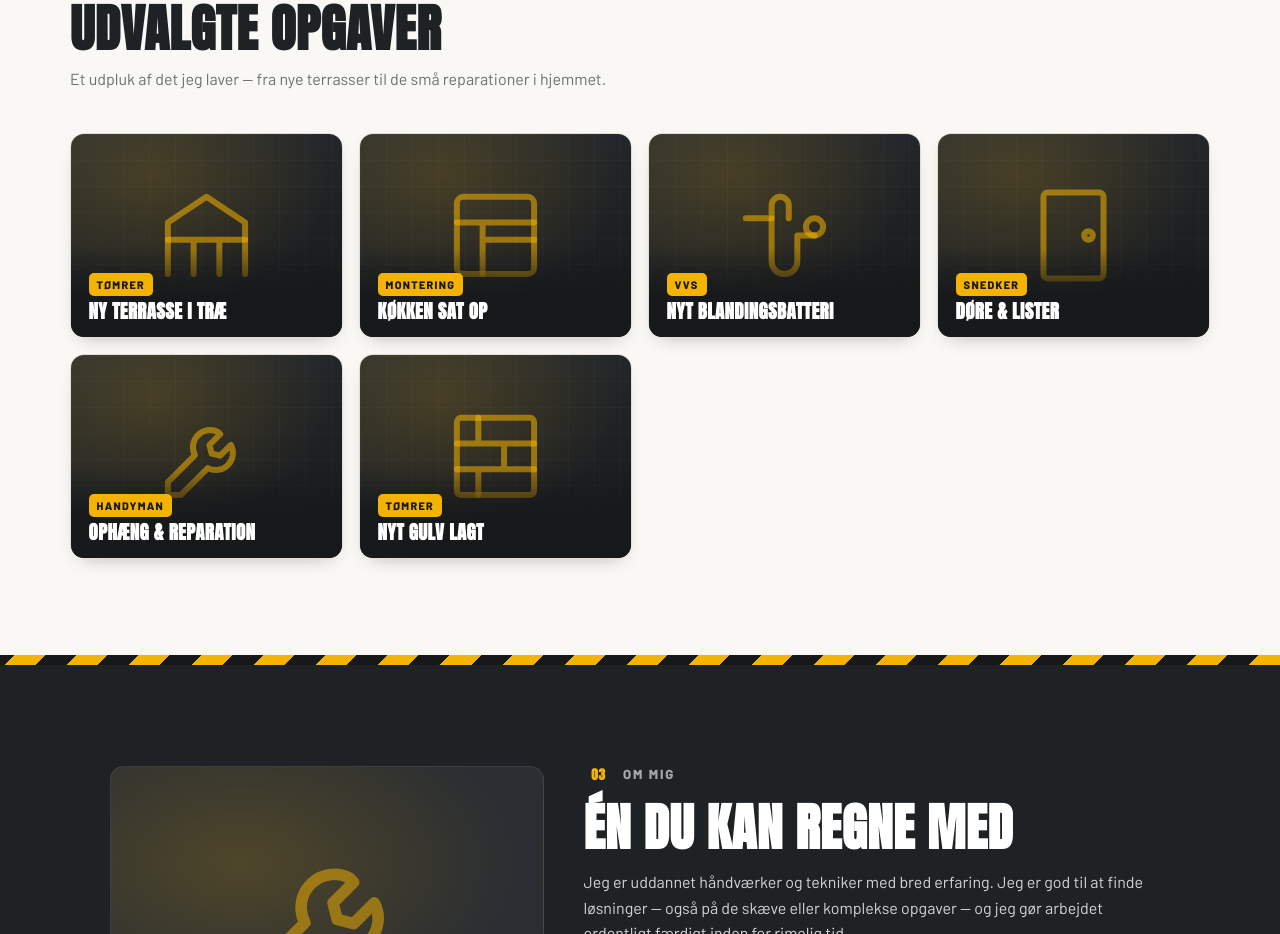
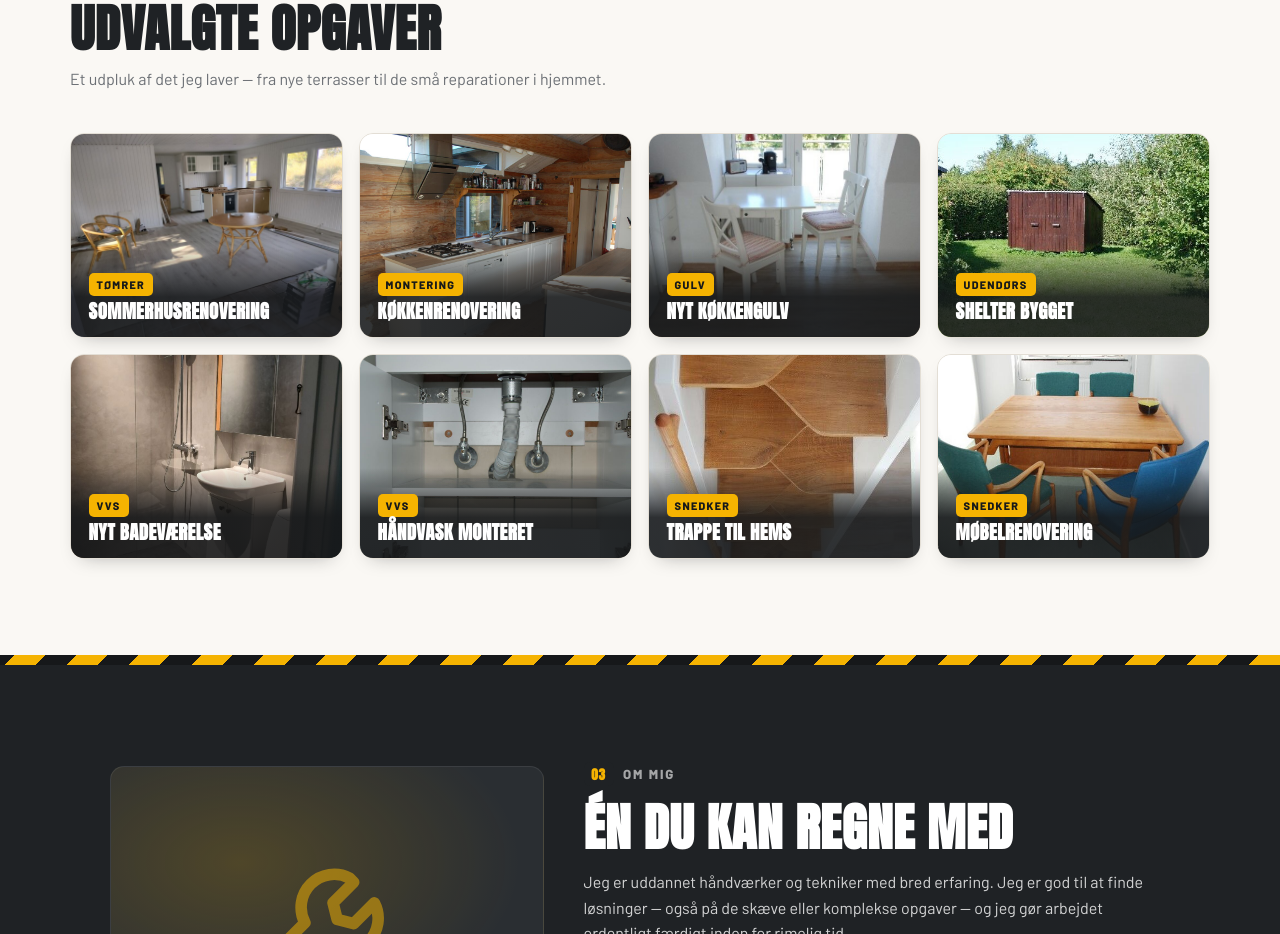
Before and after one commit to Mpfv2/handyman-aalborg, a plain HTML site: page index.html in a window 1280 px wide. Shown: the part 1737-2671 px from the top of the page. Drawn offline with Linux system fonts and the light colour scheme.

Commit message:
Use real project photos in gallery; remove topbar call button on mobile

```diff
--- a/index.html
+++ b/index.html
@@ -139,45 +139,43 @@
 
       <div class="work__grid">
         <article class="work__item reveal">
-          <div class="work__ph" data-cat="terrasse" aria-hidden="true">
-            <svg viewBox="0 0 24 24" fill="none" stroke="currentColor" stroke-width="1.4" stroke-linecap="round" stroke-linejoin="round"><path d="M3 21V9l9-6 9 6v12"/><path d="M3 13h18M9 21V13M15 21V13"/></svg>
-          </div>
-          <div class="work__cap"><span class="work__tag">Tømrer</span><h3>Ny terrasse i træ</h3></div>
+          <img class="work__img" src="billeder/sommerhus.jpg" alt="Sommerhusrenovering udført af Handyman Aalborg" loading="lazy" />
+          <div class="work__cap"><span class="work__tag">Tømrer</span><h3>Sommerhusrenovering</h3></div>
         </article>
 
         <article class="work__item reveal" style="--d:.08s">
-          <div class="work__ph" data-cat="koekken" aria-hidden="true">
-            <svg viewBox="0 0 24 24" fill="none" stroke="currentColor" stroke-width="1.4" stroke-linecap="round" stroke-linejoin="round"><rect x="3" y="3" width="18" height="18" rx="1.5"/><path d="M3 9h18M9 9v12M9 13h12"/></svg>
-          </div>
-          <div class="work__cap"><span class="work__tag">Montering</span><h3>Køkken sat op</h3></div>
+          <img class="work__img" src="billeder/koekken.jpg" alt="Køkkenrenovering i Aalborg" loading="lazy" />
+          <div class="work__cap"><span class="work__tag">Montering</span><h3>Køkkenrenovering</h3></div>
         </article>
 
         <article class="work__item reveal" style="--d:.16s">
-          <div class="work__ph" data-cat="vvs" aria-hidden="true">
-            <svg viewBox="0 0 24 24" fill="none" stroke="currentColor" stroke-width="1.4" stroke-linecap="round" stroke-linejoin="round"><path d="M3 8h6V5a2 2 0 0 1 2-2h0a2 2 0 0 1 2 2v3"/><path d="M9 8v10a3 3 0 0 0 3 3h0a3 3 0 0 0 3-3v-6h4"/><circle cx="19" cy="10" r="2"/></svg>
-          </div>
-          <div class="work__cap"><span class="work__tag">VVS</span><h3>Nyt blandingsbatteri</h3></div>
+          <img class="work__img" src="billeder/koekkengulv.jpg" alt="Lægning af nyt køkkengulv" loading="lazy" />
+          <div class="work__cap"><span class="work__tag">Gulv</span><h3>Nyt køkkengulv</h3></div>
         </article>
 
         <article class="work__item reveal" style="--d:.04s">
-          <div class="work__ph" data-cat="doere" aria-hidden="true">
-            <svg viewBox="0 0 24 24" fill="none" stroke="currentColor" stroke-width="1.4" stroke-linecap="round" stroke-linejoin="round"><rect x="5" y="2" width="14" height="20" rx="1"/><circle cx="15.5" cy="12" r="1"/></svg>
-          </div>
-          <div class="work__cap"><span class="work__tag">Snedker</span><h3>Døre &amp; lister</h3></div>
+          <img class="work__img" src="billeder/shelter.jpg" alt="Bygning af shelter i træ" loading="lazy" />
+          <div class="work__cap"><span class="work__tag">Udendørs</span><h3>Shelter bygget</h3></div>
         </article>
 
         <article class="work__item reveal" style="--d:.12s">
-          <div class="work__ph" data-cat="ophaeng" aria-hidden="true">
-            <svg viewBox="0 0 24 24" fill="none" stroke="currentColor" stroke-width="1.4" stroke-linecap="round" stroke-linejoin="round"><path d="M14.7 6.3a4 4 0 0 0-5.4 5.4L3 18v3h3l6.3-6.3a4 4 0 0 0 5.4-5.4l-2.5 2.5-2-.5-.5-2 2.5-2.5z"/></svg>
-          </div>
-          <div class="work__cap"><span class="work__tag">Handyman</span><h3>Ophæng &amp; reparation</h3></div>
+          <img class="work__img" src="billeder/badevaerelse.jpg" alt="Nyt badeværelse" loading="lazy" />
+          <div class="work__cap"><span class="work__tag">VVS</span><h3>Nyt badeværelse</h3></div>
         </article>
 
         <article class="work__item reveal" style="--d:.2s">
-          <div class="work__ph" data-cat="gulv" aria-hidden="true">
-            <svg viewBox="0 0 24 24" fill="none" stroke="currentColor" stroke-width="1.4" stroke-linecap="round" stroke-linejoin="round"><rect x="3" y="3" width="18" height="18" rx="1"/><path d="M3 9h18M3 15h18M8 3v6M14 9v6M8 15v6"/></svg>
-          </div>
-          <div class="work__cap"><span class="work__tag">Tømrer</span><h3>Nyt gulv lagt</h3></div>
+          <img class="work__img" src="billeder/haandvask.jpg" alt="Montering af håndvask" loading="lazy" />
+          <div class="work__cap"><span class="work__tag">VVS</span><h3>Håndvask monteret</h3></div>
+        </article>
+
+        <article class="work__item reveal" style="--d:.06s">
+          <img class="work__img" src="billeder/hems.jpg" alt="Kotelettrappe til hems" loading="lazy" />
+          <div class="work__cap"><span class="work__tag">Snedker</span><h3>Trappe til hems</h3></div>
+        </article>
+
+        <article class="work__item reveal" style="--d:.14s">
+          <img class="work__img" src="billeder/moebler.jpg" alt="Møbelrenovering — slibning og voksbehandling" loading="lazy" />
+          <div class="work__cap"><span class="work__tag">Snedker</span><h3>Møbelrenovering</h3></div>
         </article>
       </div>
     </section>
--- a/styles.css
+++ b/styles.css
@@ -139,11 +139,11 @@ img, svg { display: block; }
 /* On phones the topbar call button is icon-only so it never overflows.
    The full number stays visible in the hero and the floating button. */
 @media (max-width: 599px) {
-  .topbar { gap: .6rem; padding-left: .85rem; padding-right: .85rem; }
-  .brand__mark { width: 32px; height: 32px; }
-  .brand__text { font-size: 1.08rem; }
-  .topbar__call { padding: .55rem .7rem; }
-  .topbar__call span { display: none; }
+  .topbar { gap: .6rem; padding-left: .9rem; padding-right: .9rem; }
+  .brand__mark { width: 34px; height: 34px; }
+  /* Call button removed from the topbar on phones — the hero button and the
+     floating button already give a big tap-to-call target. */
+  .topbar__call { display: none; }
 }
 
 /* ============================================================
```
Also changed, not shown: billeder/badevaerelse.jpg (added), billeder/haandvask.jpg (added), billeder/hems.jpg (added), billeder/koekken.jpg (added), billeder/koekkengulv.jpg (added), billeder/moebler.jpg (added), billeder/shelter.jpg (added), billeder/sommerhus.jpg (added).
